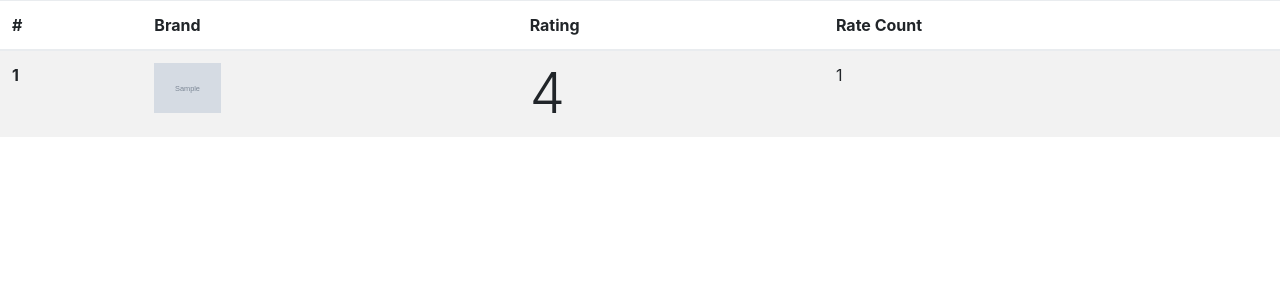
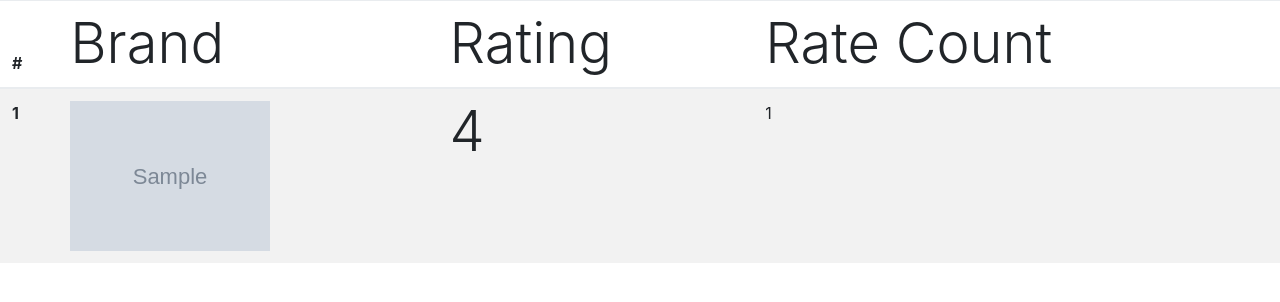
Before and after one commit to m30m/brand-rating, a Django app: page /results in a window 1280 px wide. Shown: the top 302 px of the page. Run offline with Django 3.2, Linux system fonts and the light colour scheme; tables that the repository leaves empty hold one stand-in row (values such as "Sample post"); grey boxes marked "Sample" are stand-in pictures; some libraries are stand-ins or nearby versions.

Commit message:
Fix css problems

```diff
--- a/brands/templates/results.html
+++ b/brands/templates/results.html
@@ -4,16 +4,16 @@
         <thead>
         <tr>
             <th>#</th>
-            <th>Brand</th>
-            <th>Rating</th>
-            <th>Rate Count</th>
+            <th class="display-4">Brand</th>
+            <th class="display-4">Rating</th>
+            <th class="display-4">Rate Count</th>
         </tr>
         </thead>
         <tbody>
         {% for brand in brands %}
             <tr>
                 <th scope="row">{{ forloop.counter }}</th>
-                <td><img src="{{ brand.img }}" style="height: 50px"/></td>
+                <td><img src="{{ brand.img }}" style="width: 200px"/></td>
                 <td class="display-4">{{ brand.avg_rating|floatformat:-2 }}</td>
                 <td>{{ brand.rate_count }}</td>
             </tr>
```
